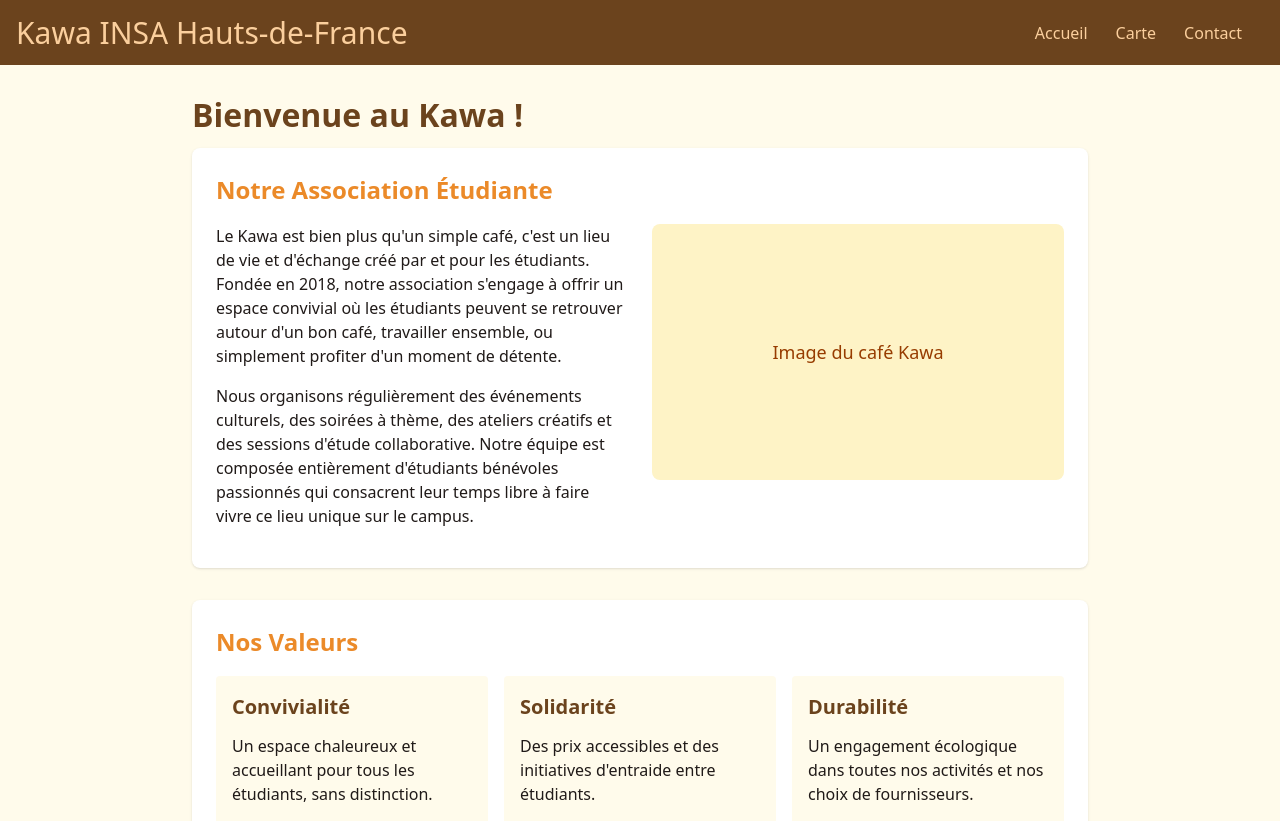
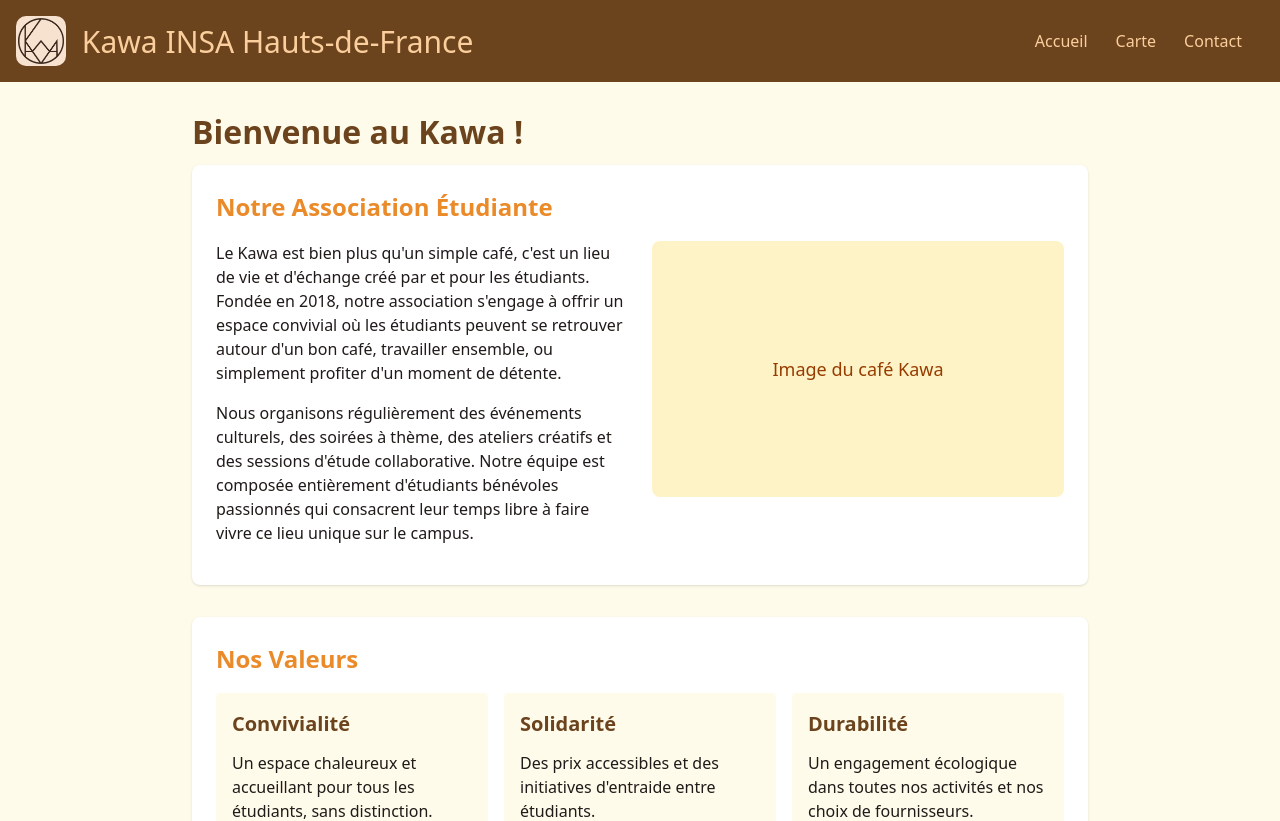
Before and after one commit to IzaakAM/kawa, a React (Vite) app: page / in a window 1280 px wide. Shown: the top 821 px of the page. Built offline with nearby package versions, Linux system fonts and the light colour scheme.

Commit message:
feat(Header): add the logo

```diff
--- a/src/components/Header.jsx
+++ b/src/components/Header.jsx
@@ -21,9 +21,16 @@
     return (
         <header style={{ backgroundColor: THEME.primary, padding: '1rem', display: 'flex', alignItems: 'center', justifyContent: 'space-between' }}>
 
-            <h1 style={{ fontSize: '1.875rem', color: THEME.onContainer }}>
-                Kawa INSA Hauts-de-France
-            </h1>
+            <div style={{ display: "flex", alignItems: "center" }}>
+                <img
+                    src="/logo.png"       // chemin absolu vers le dossier public
+                    alt="Logo Kawa"
+                    style={{ marginRight: "1rem", height: "50px", backgroundColor: THEME.background, padding: '0.1rem', borderRadius: "10px" }}
+                />
+                <h1 style={{ fontSize: "1.875rem", color: THEME.onContainer }}>
+                    Kawa INSA Hauts-de-France
+                </h1>
+            </div>
 
             <nav>
                 <ul style={{ display: 'flex', gap: '1rem', paddingRight: '1rem' }}>
```
